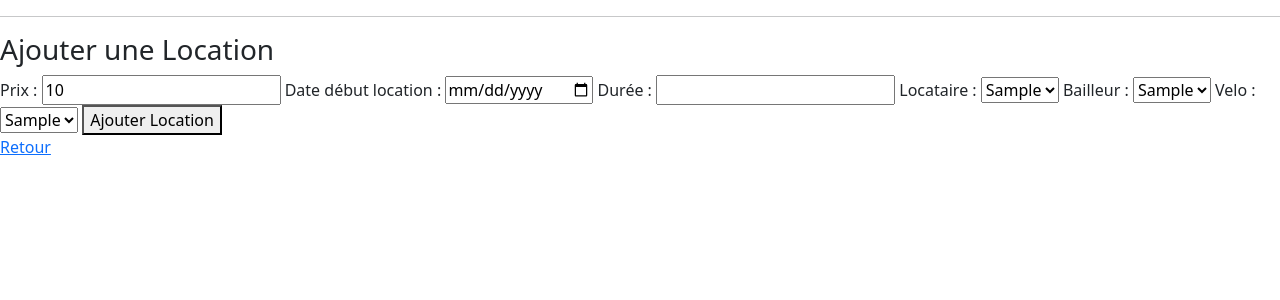
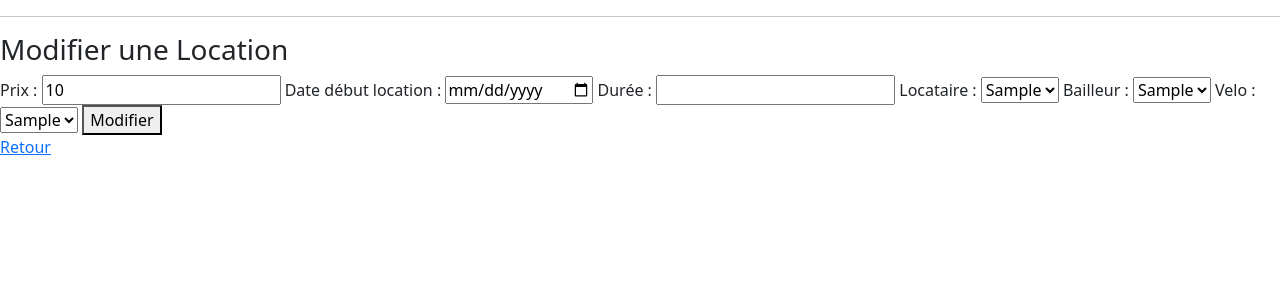
Before and after one commit to TimotheSandt/SAE1.03-1.04, a Flask app: template www/templates/location/edit_location.html in a window 1280 px wide. Shown: the part 56-356 px from the top of the page. Run offline with Flask 3, Linux system fonts and the light colour scheme; the template is opened without the code that fills it: most values are stand-ins (such as "Sample title", 1, 10 or a date in 2020); some libraries are stand-ins or nearby versions.

Commit message:
correction nommage

```diff
--- a/www/app.py
+++ b/www/app.py
@@ -104,7 +104,7 @@ def valid_add_individu():
 @app.route('/location/show', methods=['GET'])
 def show_location():
     mycursor = get_db().cursor()
-    sql =   ''' SELECT Location.ID_location AS ID, Location.prix, Location.date_location AS date,
+    sql =   ''' SELECT Location.id_location AS id, Location.prix, Location.date_location AS date,
                 Velo.libelle_velo AS velo,
                 CONCAT(loc.nom, ' ', loc.prenom) AS locataire,
                 CONCAT(bai.nom, ' ', bai.prenom) AS bailleur
@@ -130,7 +130,7 @@ def add_location():
     mycursor.execute(sql)
     velos = mycursor.fetchall()
 
-    sql =   ''' SELECT id_individu AS ID, CONCAT(nom, ' ', prenom) AS nom_prenom
+    sql =   ''' SELECT id_individu AS id, CONCAT(nom, ' ', prenom) AS nom_prenom
                 FROM Individu;
             '''
     mycursor.execute(sql)
@@ -148,6 +148,9 @@ def valid_add_location():
     bailleur = request.form['bailleur']
     velo = request.form['velo']
 
+
+    ### recherche des conflits de dates
+    mycursor = get_db().cursor()
     sql =   ''' SELECT date_location, duree, code_velo
                 FROM Location
                 WHERE (code_velo = %s) AND
@@ -167,8 +170,6 @@ def valid_add_location():
     # dn BETWEEN d AND f
     # fn BETWEEN dn AND d
 
-
-    mycursor = get_db().cursor()
     values = (velo,
                 date, date, duree,
                 date, date, duree,
@@ -182,6 +183,7 @@ def valid_add_location():
         return redirect(url_for('add_location'))
 
 
+    ### Ajout de la facture
     mycursor = get_db().cursor()
 
     sql =   ''' INSERT INTO Facture(prix_total)
@@ -200,7 +202,8 @@ def valid_add_location():
     mycursor.execute(sql)
     id_facture = mycursor.fetchone()['id_facture']
 
-
+    ### Ajout de la location
+    mycursor = get_db().cursor()
     sql =   ''' INSERT INTO Location(prix, date_location, duree, locataire, bailleur, code_velo, id_facture)
                 VALUES (%s, %s, %s, %s, %s, %s, %s);
             '''
@@ -216,9 +219,9 @@ def edit_location():
     # recherche de la location
     id = request.args.get('id')
     mycursor = get_db().cursor()
-    sql =   ''' SELECT ID_location AS ID, prix, date_location AS date, duree, locataire, bailleur, code_velo, id_facture
+    sql =   ''' SELECT id_location AS id, prix, date_location AS date, duree, locataire, bailleur, code_velo, id_facture
                 FROM Location
-                WHERE ID_location = %s;
+                WHERE id_location = %s;
             '''
     values = (id,)
     mycursor.execute(sql, values)
@@ -234,7 +237,7 @@ def edit_location():
     velos = mycursor.fetchall()
 
     # recherche des individus
-    sql =   ''' SELECT id_individu AS ID, CONCAT(nom, ' ', prenom) AS nom_prenom
+    sql =   ''' SELECT id_individu AS id, CONCAT(nom, ' ', prenom) AS nom_prenom
                 FROM Individu
                 ORDER BY nom_prenom;
             '''
@@ -258,7 +261,7 @@ def valid_edit_location():
     mycursor = get_db().cursor()
     sql =   ''' UPDATE Location
                 SET prix = %s, date_location = %s, duree = %s, locataire = %s, bailleur = %s, code_velo = %s, id_facture = %s
-                WHERE ID_location = %s;
+                WHERE id_location = %s;
             '''
     values = (prix, date, duree, locataire, bailleur, velo, id_facture, id)
     mycursor.execute(sql, values)
@@ -270,7 +273,7 @@ def delete_location():
     id = request.args.get('id')
     mycursor = get_db().cursor()
     sql =   ''' DELETE FROM Location
-                WHERE ID_location = %s;
+                WHERE id_location = %s;
             '''
     values = (id)
     mycursor.execute(sql, values)
--- a/www/templates/location/edit_location.html
+++ b/www/templates/location/edit_location.html
@@ -8,11 +8,11 @@ Location
 {% block body %}
 
 
-<h3>Ajouter une Location</h3>
+<h3>Modifier une Location</h3>
 
 <form action="/location/edit" method="POST">
 
-    <input type="hidden" name="id" value="{{ location.ID }}" id="id" required>
+    <input type="hidden" name="id" value="{{ location.id }}" id="id" required>
     <input type="hidden" name="facture" value="{{ location.id_facture }}" id="facture" required>
 
     <label for="prix">Prix : </label>
@@ -29,8 +29,8 @@ Location
     <label for="locataire">Locataire : </label>
     <select name="locataire" id="locataire" required>
         {% for individu in individus %}
-            <option value="{{ individu.ID }}"
-                {% if individu.ID == location.locataire %} selected {% endif %}>
+            <option value="{{ individu.id }}"
+                {% if individu.id == location.locataire %} selected {% endif %}>
                 {{ individu.nom_prenom }}
             </option>
         {% endfor %}
@@ -39,8 +39,8 @@ Location
     <label for="bailleur">Bailleur : </label>
     <select name="bailleur" id="bailleur" required>
         {% for individu in individus %}
-            <option value="{{ individu.ID }}"
-                {% if individu.ID == location.bailleur %} selected {% endif %}>
+            <option value="{{ individu.id }}"
+                {% if individu.id == location.bailleur %} selected {% endif %}>
                 {{ individu.nom_prenom }}
             </option>
         {% endfor %}
@@ -57,7 +57,7 @@ Location
     </select>
 
 
-    <button type="submit">Ajouter Location</button>
+    <button type="submit">Modifier</button>
 
 </form>
 
--- a/www/templates/location/show_location.html
+++ b/www/templates/location/show_location.html
@@ -28,7 +28,7 @@ Location
     {% if locations | length >= 1 %}
         {% for ligne in locations %}
            <tr>
-                  <td>{{ ligne.ID }}</td>
+                  <td>{{ ligne.id }}</td>
                   <td>{{ ligne.prix }}</td>
                   <td>{{ ligne.date }}</td>
                   <td>{{ ligne.velo }}</td>
@@ -36,8 +36,8 @@ Location
                   <td>{{ ligne.bailleur }}</td>
                   <td>{{ ligne.station_id }}</td>
                   <td>
-                      <a href="/location/edit?id={{ ligne.ID }}">editer</a>&nbsp;
-                      <a href="/location/delete?id={{ ligne.ID }}" >supprimer</a>
+                      <a href="/location/edit?id={{ ligne.id }}">editer</a>&nbsp;
+                      <a href="/location/delete?id={{ ligne.id }}" >supprimer</a>
                   </td>
            </tr>
         {% endfor %}
```
Also changed, not shown: www/templates/location/add_location.html (+5 -2 lines).
